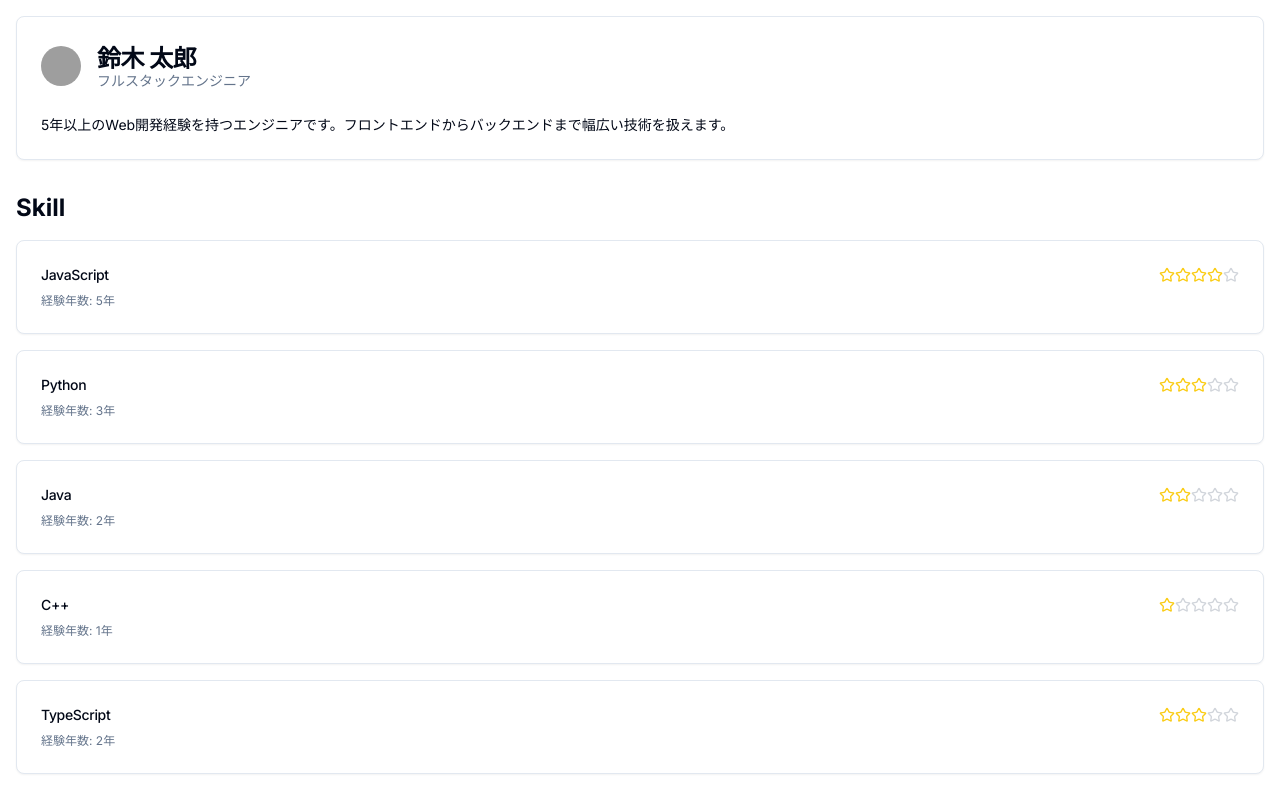
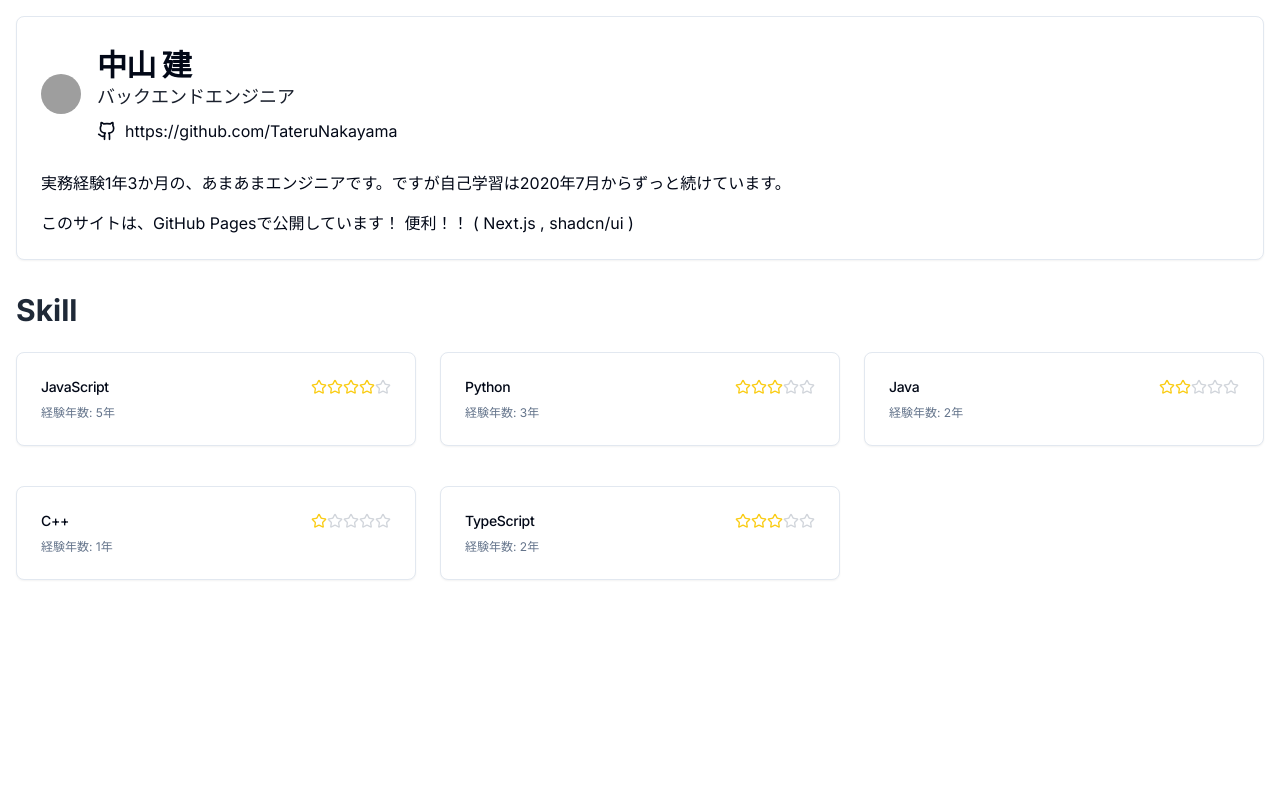
Before and after one commit to TateruNakayama/skill-sheet, a Next.js app: page / in a window 1280 px wide. Built offline with nearby package versions, Linux system fonts and the light colour scheme; grey boxes are pictures that could not be loaded.

Commit message:
[MODIFEID] UIの修正&GitHubリンク追加

```diff
--- a/app/page.tsx
+++ b/app/page.tsx
@@ -1,9 +1,9 @@
 "use client";
-import React from 'react';
-import { Card, CardContent, CardHeader, CardTitle } from "@/components/ui/card"
-import { Avatar, AvatarFallback, AvatarImage } from "@/components/ui/avatar"
-import { StarIcon } from "lucide-react"
-import { motion } from 'framer-motion';
+import React from "react";
+import { Card, CardContent, CardHeader, CardTitle } from "@/components/ui/card";
+import { Avatar, AvatarFallback, AvatarImage } from "@/components/ui/avatar";
+import { StarIcon, Github } from "lucide-react";
+import { motion } from "framer-motion";
 
 interface Skill {
   name: string;
@@ -12,11 +12,11 @@ interface Skill {
 }
 
 const skills = [
-  { name: 'JavaScript', years: 5, level: 4 },
-  { name: 'Python', years: 3, level: 3 },
-  { name: 'Java', years: 2, level: 2 },
-  { name: 'C++', years: 1, level: 1 },
-  { name: 'TypeScript', years: 2, level: 3 },
+  { name: "JavaScript", years: 5, level: 4 },
+  { name: "Python", years: 3, level: 3 },
+  { name: "Java", years: 2, level: 2 },
+  { name: "C++", years: 1, level: 1 },
+  { name: "TypeScript", years: 2, level: 3 },
 ];
 
 const StarRating: React.FC<{ level: number }> = ({ level }) => {
@@ -25,14 +25,19 @@ const StarRating: React.FC<{ level: number }> = ({ level }) => {
       {[...Array(5)].map((_, i) => (
         <StarIcon
           key={i}
-          className={`w-4 h-4 ${i < level ? 'text-yellow-400' : 'text-gray-300'}`}
+          className={`w-4 h-4 ${
+            i < level ? "text-yellow-400" : "text-gray-300"
+          }`}
         />
       ))}
     </div>
   );
 };
 
-const SkillCard: React.FC<{ skill: Skill; index: number }> = ({ skill, index }) => (
+const SkillCard: React.FC<{ skill: Skill; index: number }> = ({
+  skill,
+  index,
+}) => (
   <motion.div
     initial={{ opacity: 0, y: 50 }}
     animate={{ opacity: 1, y: 0 }}
@@ -63,35 +68,52 @@ const Home: React.FC = () => {
         <Card className="mb-8">
           <CardHeader className="flex flex-row items-center space-x-4">
             <Avatar>
-              <AvatarImage src="/api/placeholder/32/32" alt="プロフィール画像" />
+              <AvatarImage
+                src="/api/placeholder/32/32"
+                alt="プロフィール画像"
+              />
               <AvatarFallback>JP</AvatarFallback>
             </Avatar>
-            <div>
-              <CardTitle>鈴木 太郎</CardTitle>
-              <p className="text-sm text-muted-foreground">フルスタックエンジニア</p>
+            <div className="text-center md:text-left">
+              <CardTitle className="text-3xl font-bold">中山 建</CardTitle>
+              <p className="text-lg opacity-90">バックエンドエンジニア</p>
+              <a
+                href="https://github.com/TateruNakayama"
+                target="_blank"
+                rel="noopener noreferrer"
+                className="inline-flex items-center mt-2 hover:text-gray-500 transition-colors duration-200"
+              >
+                <Github className="mr-2" size={20} />
+                https://github.com/TateruNakayama
+              </a>
             </div>
           </CardHeader>
           <CardContent>
-            <p className="text-sm">
-              5年以上のWeb開発経験を持つエンジニアです。フロントエンドからバックエンドまで幅広い技術を扱えます。
+            <p className="text-base pb-4">
+              実務経験1年3か月の、あまあまエンジニアです。ですが自己学習は2020年7月からずっと続けています。
+            </p>
+            <p className="text-base">
+              このサイトは、GitHub Pagesで公開しています！ 便利！！ ( Next.js , shadcn/ui )
             </p>
           </CardContent>
         </Card>
       </motion.div>
 
       <motion.h2
-        className="text-2xl font-bold mb-4"
+        className="text-3xl font-bold mb-6 text-gray-800"
         initial={{ opacity: 0, x: -50 }}
         animate={{ opacity: 1, x: 0 }}
         transition={{ duration: 0.5, delay: 0.2 }}
       >
         Skill
       </motion.h2>
-      {skills.map((skill, index) => (
-        <SkillCard key={index} skill={skill} index={index} />
-      ))}
+      <div className="grid grid-cols-1 md:grid-cols-2 lg:grid-cols-3 gap-6">
+        {skills.map((skill, index) => (
+          <SkillCard key={index} skill={skill} index={index} />
+        ))}
+      </div>
     </div>
   );
-}
+};
 
 export default Home;
```
